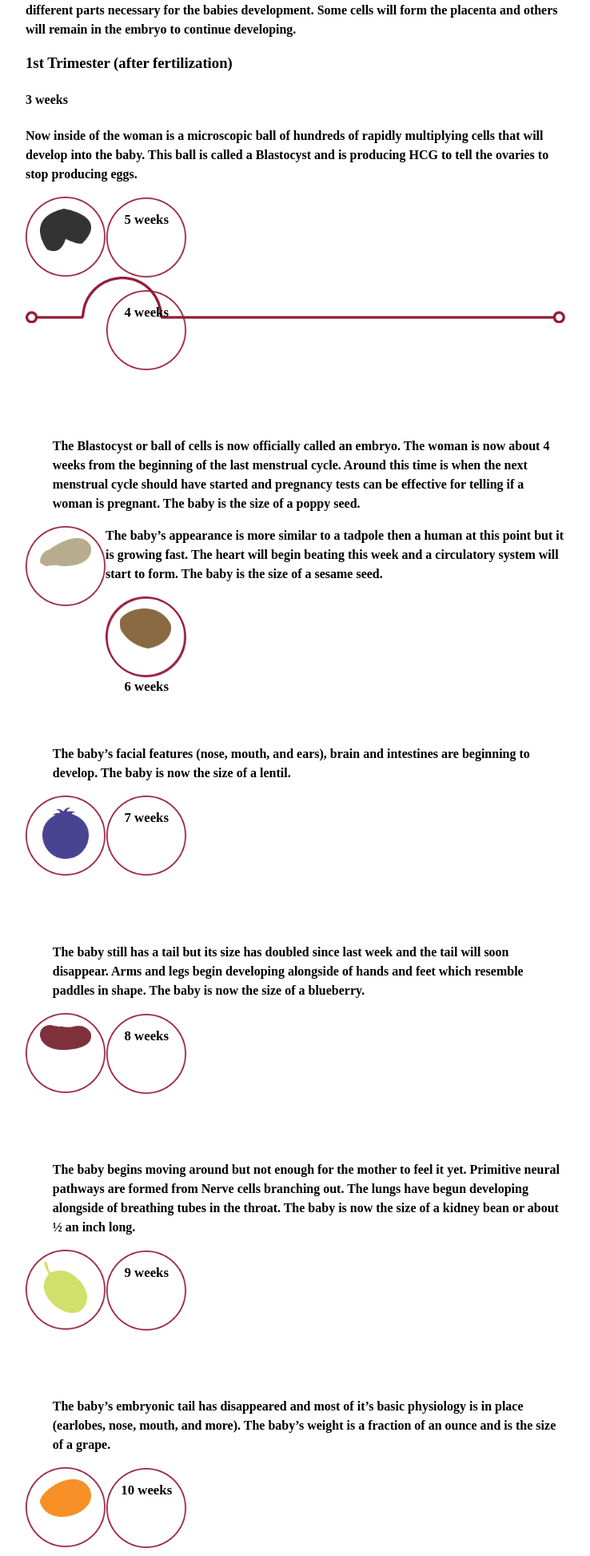
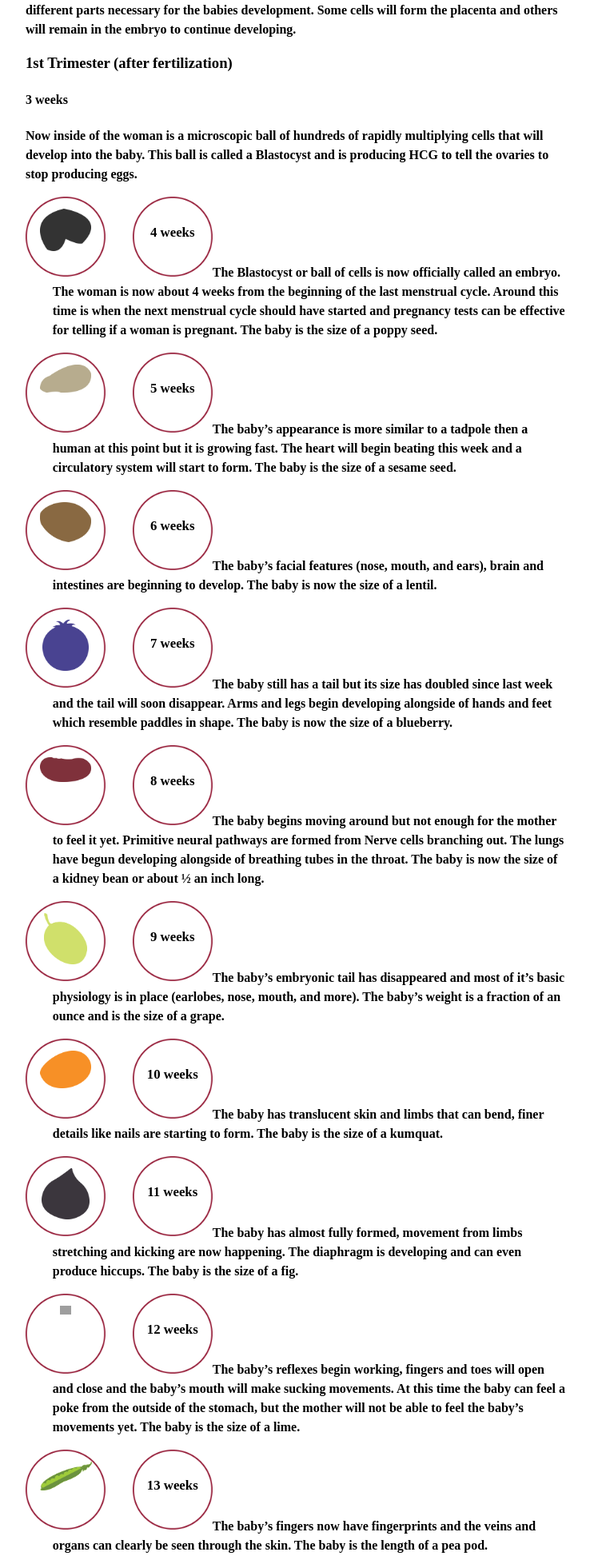
Before and after one commit to davidfitz314/BirdandB, a PHP site: page /chapter2.php in a window 1280 px wide. Shown: the part 1568-3514 px from the top of the page at 80% size, without its empty margins (383-1121 px from the left). Run offline with PHP 8.4, Linux system fonts and the light colour scheme; grey boxes are pictures that could not be loaded.

Commit message:
updating chapter 2 image layout

```diff
--- a/chapter2.php
+++ b/chapter2.php
@@ -69,12 +69,11 @@
 	<p>Now inside of the woman is a microscopic ball of hundreds of rapidly multiplying cells that will develop into the baby. This ball is called a Blastocyst and is producing HCG to tell the ovaries to stop producing eggs.</p>
 
 	<!- image and week# ->
-
+	<div class="backline">
 		<div class="plant_circle">
 		<img src="includes/images/chapter2/poppySeed.png" alt="poppy seed" style="width:64px;height:53px">
 		</div>
 
-		<div class="backline">
 		<div class="weekNum">
 		<p>4 weeks<p>
 		</div>
--- a/includes/styles.css
+++ b/includes/styles.css
@@ -270,10 +270,7 @@ ul.floating-menu {
 
 /*chapter 2 section*/
 .backline {
-	background-image: url("images/chapter2/line.png");
-	background-size: contain;
-	background-repeat: no-repeat;
-	float:left;
+
 }
 
 .plant_circle img {
@@ -299,7 +296,8 @@ ul.floating-menu {
 	background-size: contain;
 	background-repeat: no-repeat;
 	text-align: center;
-	margin-left: 15%;
+	float: left;
+	margin-left: 5%;
 }
 
 .weekNum p {
```
